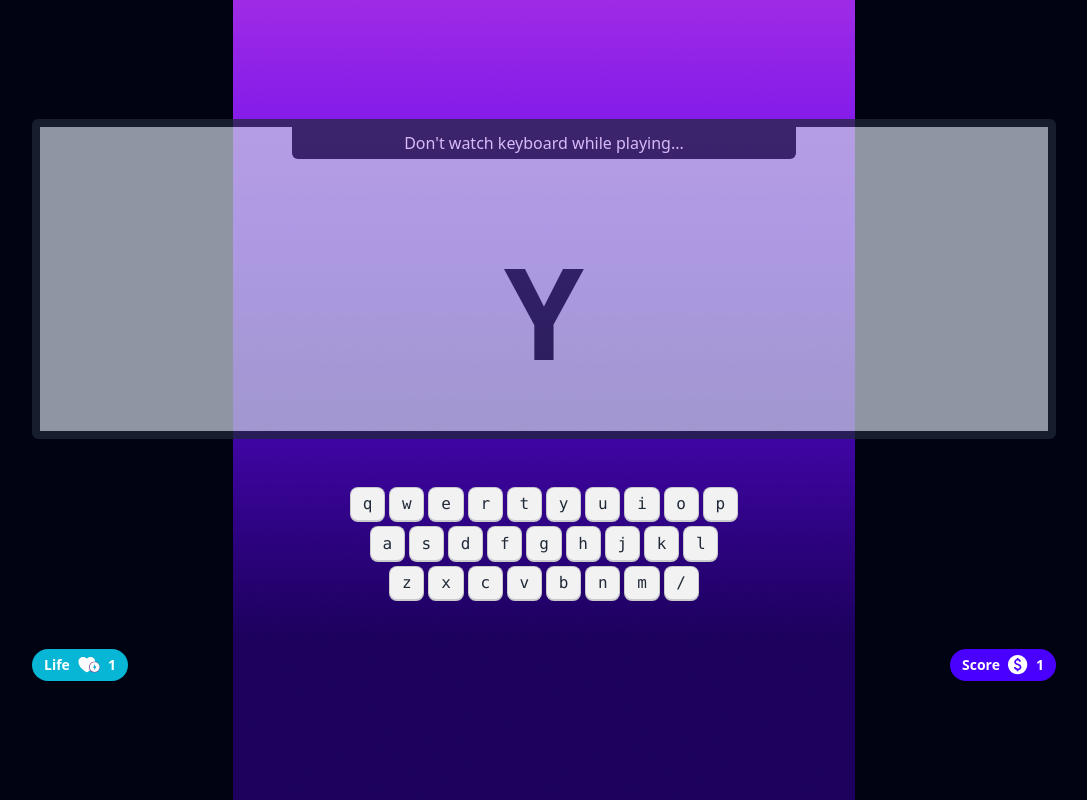
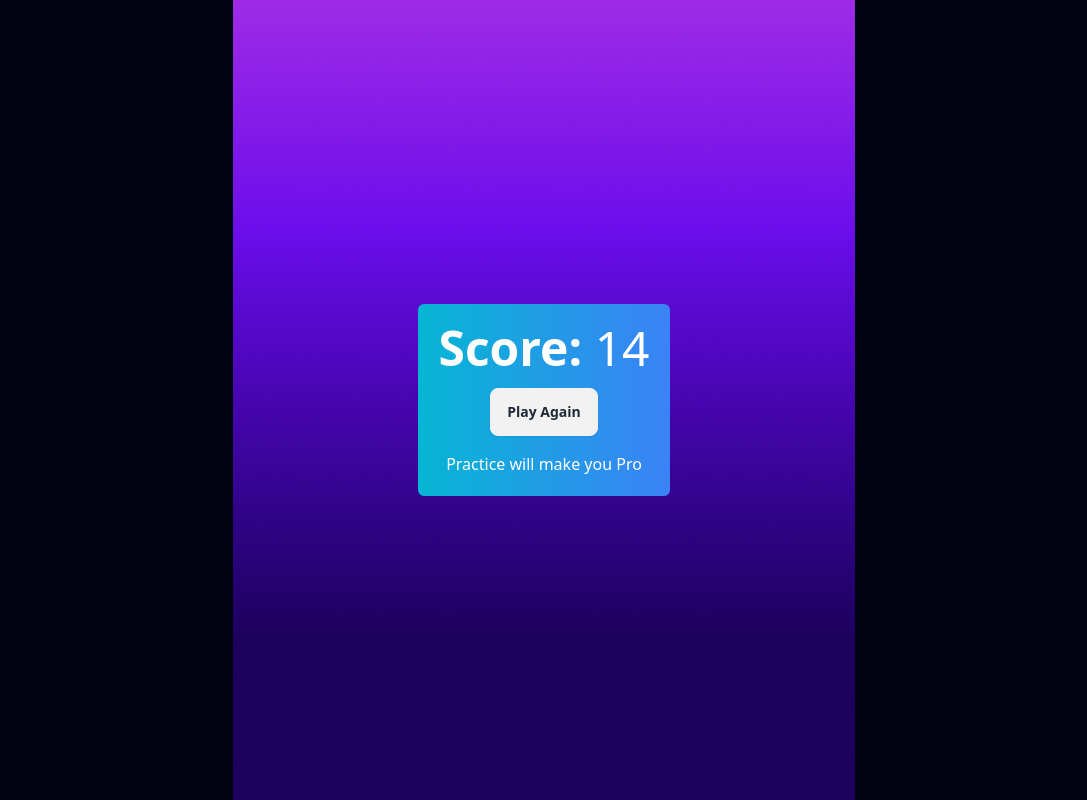
Before and after one commit to BurhanUddinAhmad/Alpha-Clash-Pro, a plain HTML site: page index.html in a window 1280 px wide. Shown: the whole page, without its empty margins (96-1183 px from the left). Drawn offline with nearby package versions, Linux system fonts and the light colour scheme.

Commit message:
Added Score screen

```diff
--- a/index.html
+++ b/index.html
@@ -20,8 +20,8 @@
             </div>
         </section>
 
-        <!-- Play ground -->
-        <section class="play-ground h-screen flex items-center justify-center">
+        <!-- Play ground section-->
+        <section class="play-ground hidden h-screen flex items-center justify-center">
             <div class="space-y-12">
                 <div class="artboard artboard-horizontal phone-6 border-8 rounded-md bg-slate-300 opacity-70 border-10 border-gray-800">
                     <p class="text-white bg-gray-800 w-1/2 rounded-br-md rounded-bl-md text-center mx-auto p-1">Don't watch keyboard  while playing...</p>
@@ -87,8 +87,14 @@
             </div>
         </section>
 
-        <!-- score screen  -->
-        <section class="score"></section>
+        <!-- score screen  section-->
+        <section class="score flex justify-center items-center h-screen">
+            <div class="p-5 text-center text-white space-y-4 bg-gradient-to-r from-cyan-500 to-blue-500 rounded-md">
+                <h1 class="text-5xl font-bold">Score: <span class="font-normal">14</span> </h1>
+                <button class="btn font-bold">Play Again</button>
+                <p>Practice will make you Pro</p>
+            </div>
+        </section>
     </main>
 
 </body>
```
